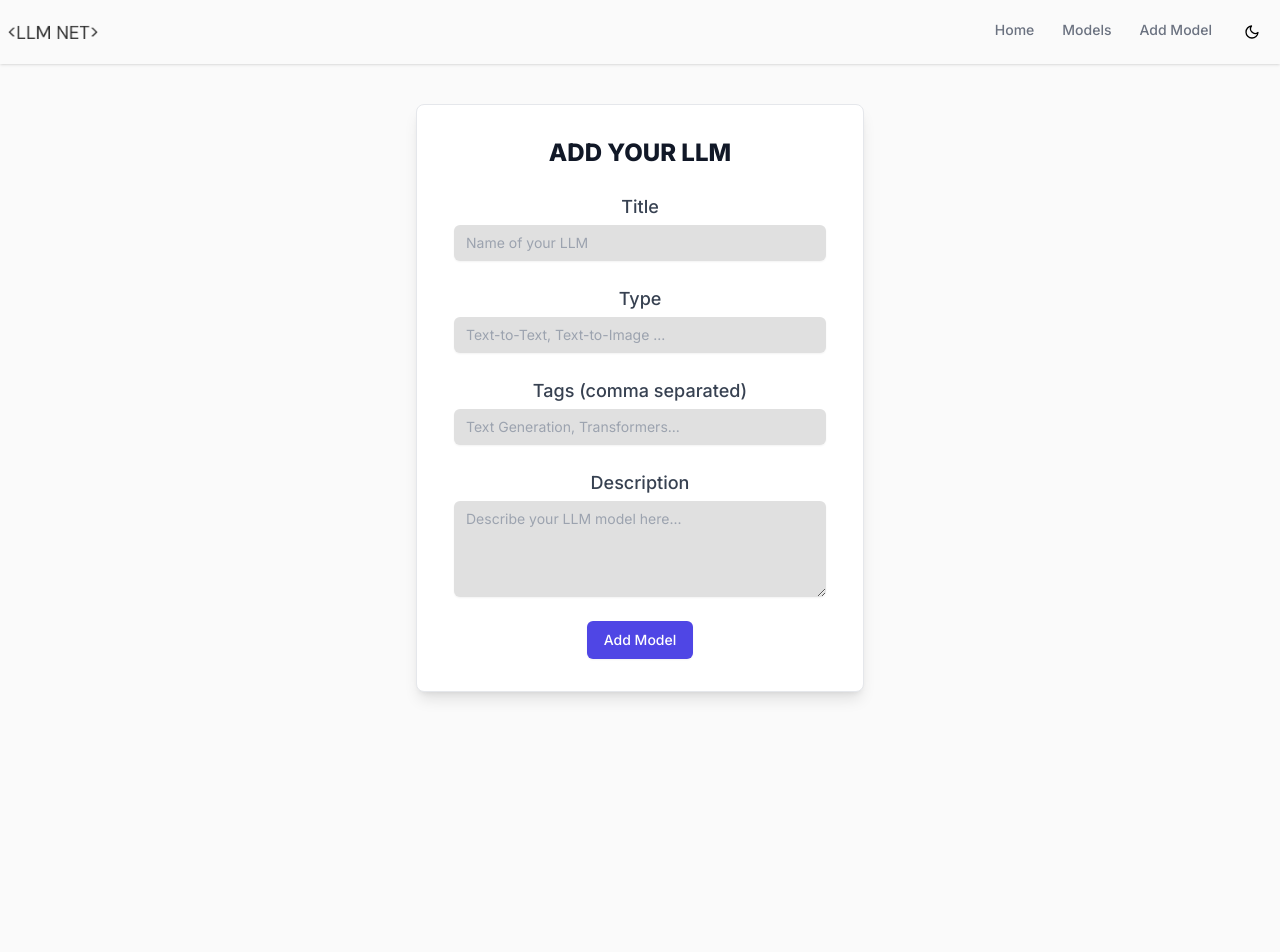
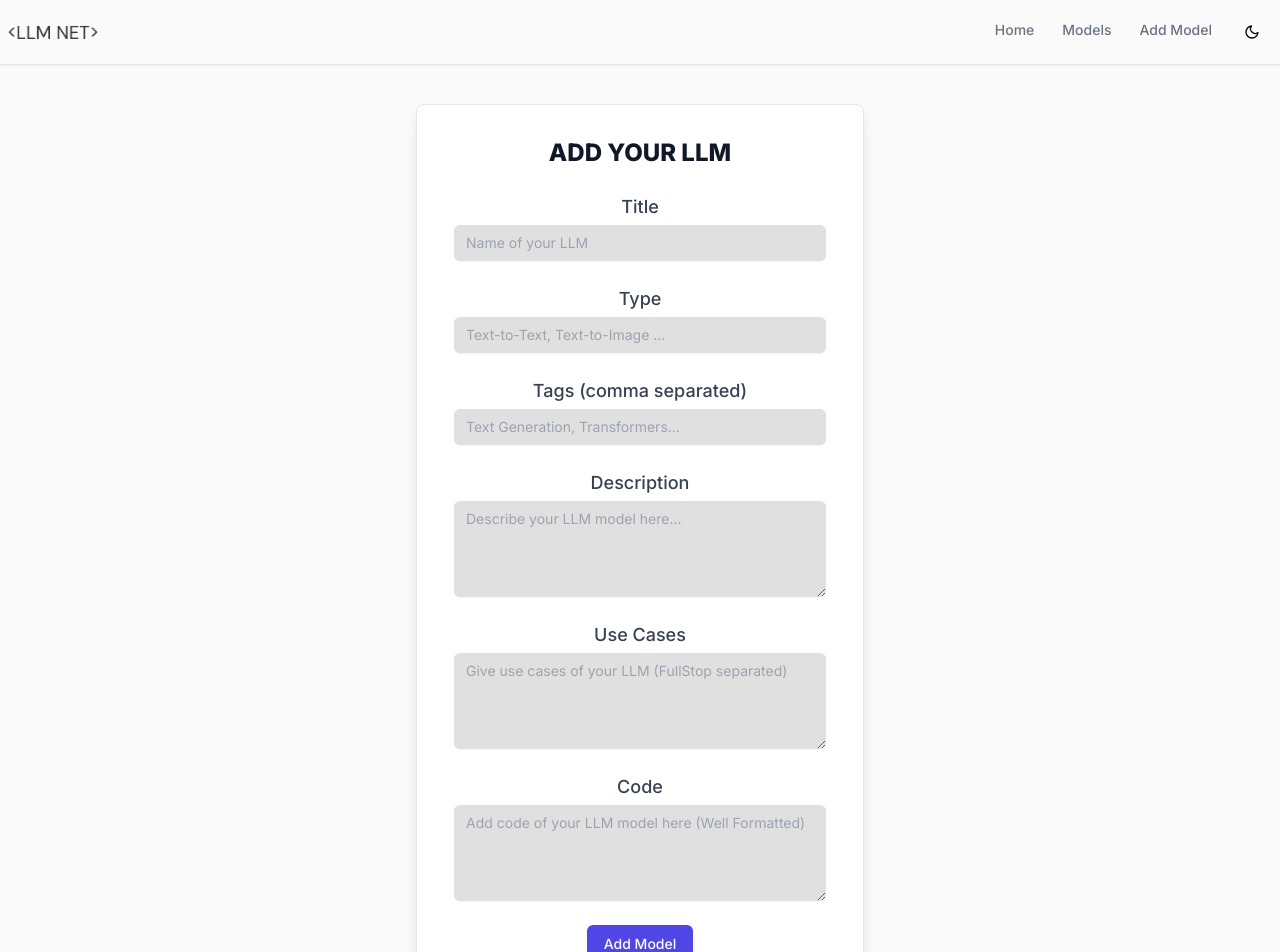
Before and after one commit to Charuhas10/LLM_Net, a Next.js app: page /new in a window 1280 px wide. Shown: the top 952 px of the page. Before the commit the page ends 800 px from the top, so only its background shows below. Built offline with nearby package versions, Linux system fonts and the light colour scheme; no server answers; the database is empty.

Commit message:
updated Add LLM component

```diff
--- a/app/api/newLLM/route.js
+++ b/app/api/newLLM/route.js
@@ -6,17 +6,20 @@ import { NextResponse } from "next/server";
 export async function POST(req) {
   try {
     await connectMongoDB();
-    const { type, title, tags, description } = await req.json();
-    console.log(type, title, tags, description);
+    const { type, title, tags, description, useCases, code } = await req.json();
+    console.log(type, title, tags, description, useCases, code);
     console.log(tags);
     const model = {
       type,
       title,
       tags,
       description,
+      useCases,
+      code,
     };
 
     const newModel = await Model.create(model);
+
     return NextResponse.json(
       { message: "Model added successfully", id: newModel._id },
       { status: 200 }
--- a/components/AddModelForm.jsx
+++ b/components/AddModelForm.jsx
@@ -12,6 +12,8 @@ export default function AddModelForm() {
     title: "",
     tags: [],
     description: "",
+    useCases: "",
+    code: "",
   });
 
   const handleChange = (e) => {
@@ -136,6 +138,42 @@ export default function AddModelForm() {
             className="py-2 mt-1 block w-full rounded-md bg-[#e0e0e0] dark:bg-neutral-700 border-gray-300 shadow-sm focus:border-indigo-500 focus:ring-indigo-500 sm:text-sm px-3 "
           ></textarea>
         </div>
+        <div>
+          <label
+            htmlFor="useCases"
+            className="block text-lg font-medium text-gray-700 dark:text-white"
+          >
+            Use Cases
+          </label>
+          <textarea
+            name="useCases"
+            id="useCases"
+            value={model.useCases}
+            onChange={handleChange}
+            placeholder="Give use cases of your LLM (FullStop separated)"
+            rows="4"
+            required
+            className="py-2 mt-1 block w-full rounded-md bg-[#e0e0e0] dark:bg-neutral-700 border-gray-300 shadow-sm focus:border-indigo-500 focus:ring-indigo-500 sm:text-sm px-3 "
+          ></textarea>
+        </div>
+        <div>
+          <label
+            htmlFor="code"
+            className="block text-lg font-medium text-gray-700 dark:text-white"
+          >
+            Code
+          </label>
+          <textarea
+            name="code"
+            id="code"
+            value={model.code}
+            onChange={handleChange}
+            placeholder="Add code of your LLM model here (Well Formatted)"
+            rows="4"
+            required
+            className="py-2 mt-1 block w-full rounded-md bg-[#e0e0e0] dark:bg-neutral-700 border-gray-300 shadow-sm focus:border-indigo-500 focus:ring-indigo-500 sm:text-sm px-3 "
+          ></textarea>
+        </div>
         <button
           type="submit"
           className="justify-center py-2 px-4 border border-transparent rounded-md shadow-sm text-sm font-medium dark:bg-neutral-600 hover:dark:bg-neutral-700 text-white bg-indigo-600 hover:bg-indigo-700 focus:outline-none focus:ring-2 focus:ring-offset-2 focus:ring-indigo-500"
```
